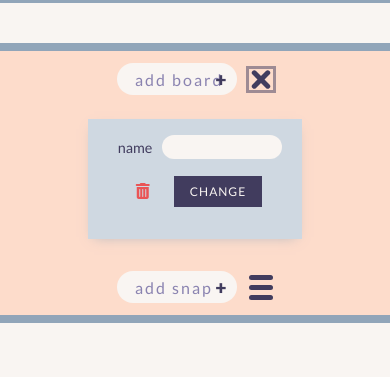
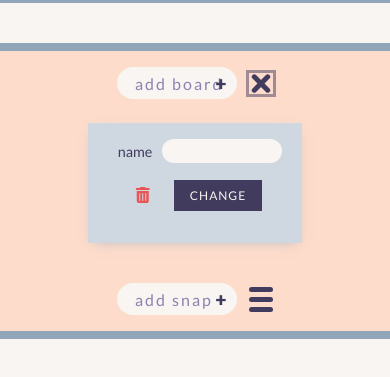
Before and after one commit to SamDurrant/snaps, a website built with webpack: page src/index.html in a window 390 px wide. Both pictures are taken after a click on the element 261 px from the left and 140 px from the top of the page. Shown: the part 61-438 px from the top of the page. Built offline with nearby package versions, Linux system fonts and the light colour scheme.

Commit message:
Fix issues on mobile
Modify height for app with js and css variable. Prevents app from
hiding under toolbar on mobile

Fix overlapping settings forms in dashboard.

Continue to refactor css.

```diff
--- a/src/index.html
+++ b/src/index.html
@@ -20,6 +20,7 @@
 
     <section class="dashboard-section">
       <section class="dashboard-section__board">
+        <div class="add-field-container">
           <div class="add-field">
             <label for="add-board">
               <input type="text" name="add-board" placeholder="add board" class="btn-field btn-field_m js-add-board">
@@ -30,6 +31,8 @@
           <div class="settings-menu-icon js-menu-icon btn-dropdown" name="board-menu-icon" tabindex="0">
             <span></span>
           </div>
+        </div>
+
 
         <div class="settings-menu js-board-menu hidden visuallyhidden">
           <form class="settings-form js-board-settings">
@@ -47,6 +50,7 @@
       </section>
 
       <section class="dashboard-section__snap">
+        <div class="add-field-container">
           <div class="add-field">
             <label for="add-snap">
               <input type="text" name="add-snap" placeholder="add snap" class="btn-field btn-field_m js-add-snap">
@@ -57,6 +61,8 @@
           <div class="settings-menu-icon js-menu-icon btn-dropdown" tabindex="0">
             <span></span>
           </div>
+        </div>
+
 
         <div class="settings-menu hidden visuallyhidden">
           <form class="settings-form js-snap-settings">
--- a/src/js/Views/FormView.js
+++ b/src/js/Views/FormView.js
@@ -5,7 +5,7 @@ export const clearInput = input => input.value = '';
 
 export const toggleSettings = (e) => {
   const icon = e.target.closest('.js-menu-icon');
-  const menu = icon.nextElementSibling;
+  const menu = icon.parentNode.nextElementSibling;
   menu.classList.toggle('hidden');
   menu.classList.toggle('visuallyhidden');
   icon.classList.toggle('btn-dropdown--active');
--- a/src/js/index.js
+++ b/src/js/index.js
@@ -196,3 +196,14 @@ function renderData() {
     })
   })
 }
+
+// get viewport height, multiply by 1% to get value for a vh unit
+let vh = window.innerHeight * 0.01;
+// set value of vh unit in root element
+document.documentElement.style.setProperty('--vh', `${vh}px`);
+//listen for resize event
+window.addEventListener('resize', () => {
+  // execute same script as before
+  vh = window.innerHeight * 0.01;
+  document.documentElement.style.setProperty('--vh', `${vh}px`);
+})
--- a/src/sass/base/_reset.scss
+++ b/src/sass/base/_reset.scss
@@ -23,6 +23,7 @@ body {
   color: $color-pineapple;
   font-family: $font-lato;
   font-size: 1.8rem;
+  overflow: hidden;
 }
 
 
@@ -39,5 +40,5 @@ body {
 
 .visuallyhidden {
   opacity: 0;
-  transition: all 2s $transition-one;
+  transition: $transition-one;
 }
--- a/src/sass/components/_snap-card.scss
+++ b/src/sass/components/_snap-card.scss
@@ -20,7 +20,7 @@
     top: 0;
     left: 0;
     backface-visibility: hidden;
-    overflow: scroll;
+    overflow-y: scroll;
 
     &-back {
       transform: rotateY(180deg);
--- a/src/sass/layout/_dashboard-section.scss
+++ b/src/sass/layout/_dashboard-section.scss
@@ -1,26 +1,16 @@
 .dashboard-section {
-  display: flex;
-  flex-direction: column;
-  align-items: center;
-  justify-content: flex-start;
   overflow: scroll;
 
   &__board,
   &__snap {
-    display: flex;
-    align-items: center;
-    justify-content: center;
-    flex-wrap: wrap;
-    padding-top: 2rem;
+    padding: 1rem;
+  }
+}
 
-    @include respond(tab-port) {
-      padding: .5rem 0;
-      max-width: 90%;
-    }
-    @include respond(phone) {
-      max-width: 95%;
-    }
-  }
+.add-field-container {
+  display: flex;
+  align-items: center;
+  justify-content: center;
 }
 
 .add-field {
--- a/src/sass/layout/_grid.scss
+++ b/src/sass/layout/_grid.scss
@@ -1,6 +1,7 @@
 .container {
   width: 100vw;
   height: 100vh;
+  height: calc(var(--vh, 1vh) * 100);
   display: grid;
   grid-template-rows: 10rem 6rem 1fr;
   grid-template-columns: 30rem 1fr;
--- a/src/sass/layout/_settings-menu.scss
+++ b/src/sass/layout/_settings-menu.scss
@@ -1,21 +1,14 @@
 .settings-menu {
-  flex: 1 1 100%;
+  height: max-content;
 }
 
 .settings-form {
   margin: 2rem auto;
-  padding: 1rem 1rem 3rem;
+  padding: 1rem 0 3rem 0;
   width: fit-content;
 
-  // @include respond (tab-port) {
-  //   padding: 1rem 3rem 2.5rem;
-  //   display: flex;
-  //   flex-wrap: wrap;
-  //   justify-content: center;
-  // }
   @include respond (phone) {
     padding: 1rem 1.5rem 2rem;
-    flex-direction: column;
   }
 
   &__name,
```
Also changed, not shown: README.md, dist/index.html, dist/main.a28c5e703af81ba095d2.bundle.js (deleted), dist/main.d5c366873303c5cb1f6d.bundle.css (deleted), 1 other file. Lines whose indentation alone changed are shown as unchanged.
